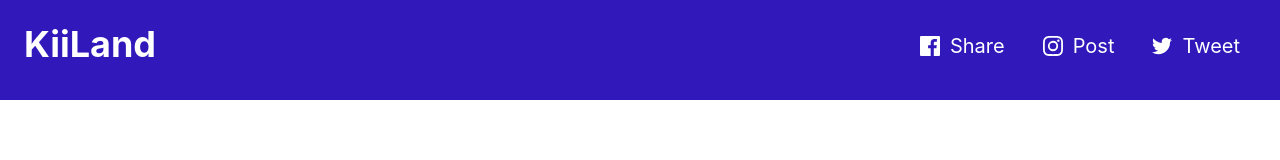
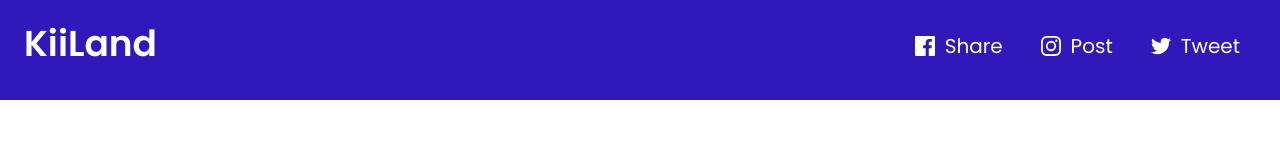
Before and after one commit to bravo-stack/Tailwind-Landing-Page, a React (Create React App) app: page / in a window 1280 px wide. Shown: the top 160 px of the page. Built offline with nearby package versions, Linux system fonts and the light colour scheme.

Commit message:
added the corresponding font (google font)

```diff
--- a/src/index.css
+++ b/src/index.css
@@ -9,11 +9,13 @@
 }
 
 body {
-  font-family: -apple-system, BlinkMacSystemFont, 'Segoe UI', 'Roboto', 'Oxygen',
-    'Ubuntu', 'Cantarell', 'Fira Sans', 'Droid Sans', 'Helvetica Neue',
-    sans-serif;
+  font-family: 'Poppins', verdana, sans-serif;;
   -webkit-font-smoothing: antialiased;
   -moz-osx-font-smoothing: grayscale;
+}
+
+html {
+  scroll-behavior: smooth;
 }
 
 code {
```
